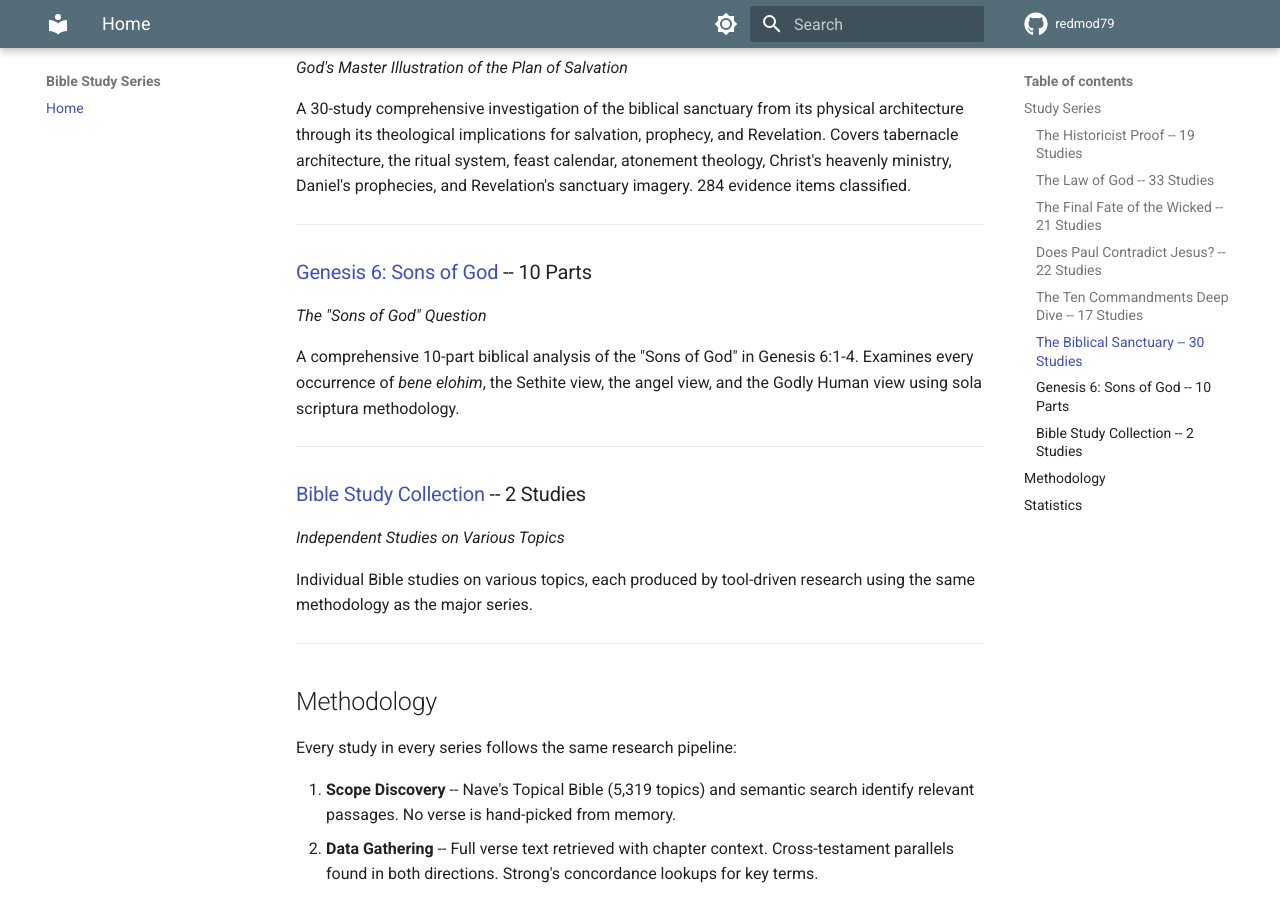
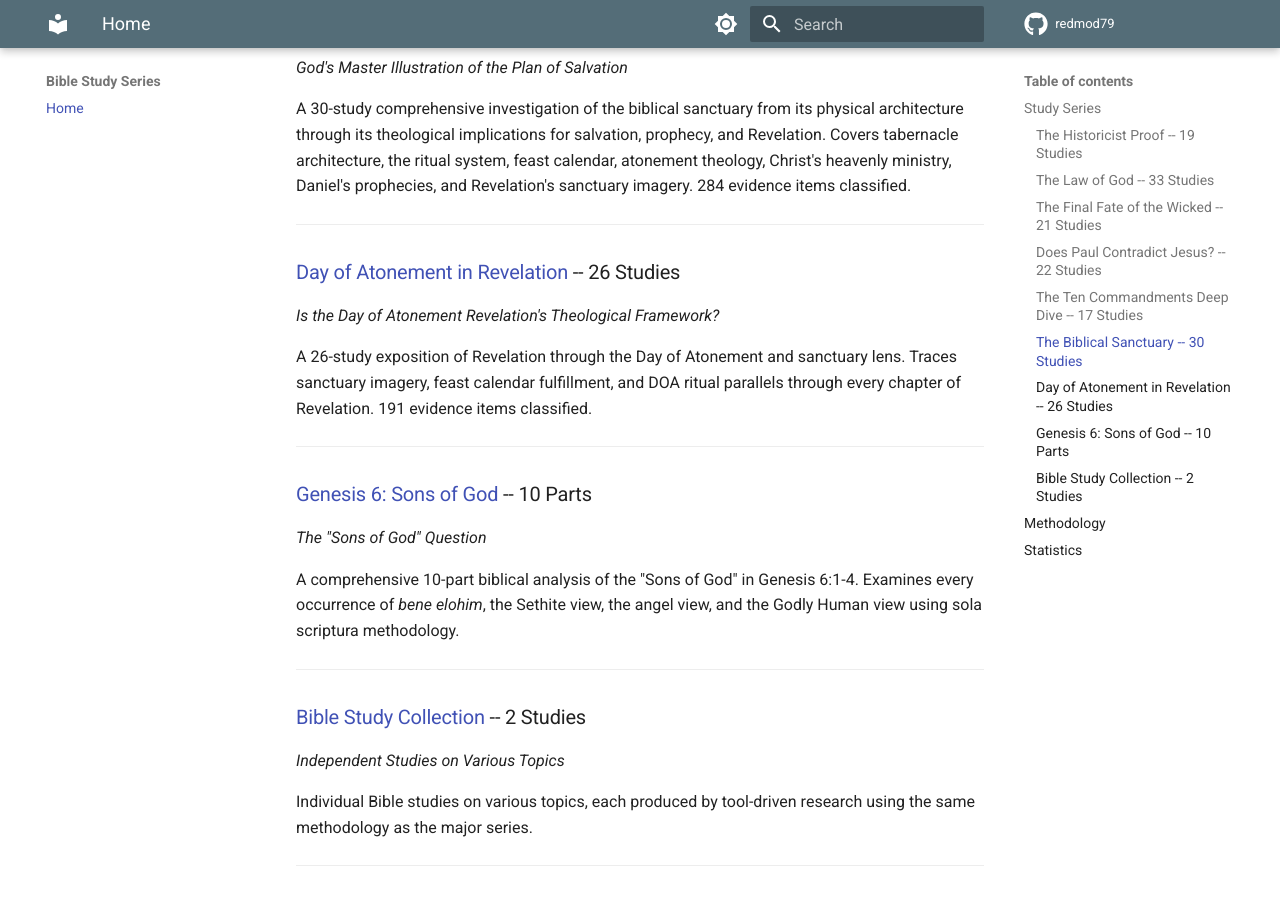
Before and after one commit to redmod79/bible-study-hub, an MkDocs documentation site: the page built from docs/index.md, in a window 1280 px wide and 900 px high, scrolled down 1518 px. Built offline with MkDocs 1.6.1 and Material for MkDocs 9.7.7, drawn with Linux system fonts in a browser that asks for light colours; some of the changed text lies outside the part shown.

Commit message:
Add Day of Atonement in Revelation series to hub
26-study exposition now live at rev-website.

Co-Authored-By: Claude Opus 4.6 (1M context) <noreply@anthropic.com>

```diff
--- a/docs/index.md
+++ b/docs/index.md
@@ -56,6 +56,14 @@ A 30-study comprehensive investigation of the biblical sanctuary from its physic
 
 ---
 
+### [Day of Atonement in Revelation](https://redmod79.github.io/rev-website/) -- 26 Studies
+
+*Is the Day of Atonement Revelation's Theological Framework?*
+
+A 26-study exposition of Revelation through the Day of Atonement and sanctuary lens. Traces sanctuary imagery, feast calendar fulfillment, and DOA ritual parallels through every chapter of Revelation. 191 evidence items classified.
+
+---
+
 ### [Genesis 6: Sons of God](https://redmod79.github.io/genesis-6-website/) -- 10 Parts
 
 *The "Sons of God" Question*
@@ -101,6 +109,7 @@ Every study in every series follows the same research pipeline:
 | [Does Paul Contradict Jesus?](https://redmod79.github.io/pvj-website/) | 22 | Evidence tiers (8 levels) |
 | [The Ten Commandments](https://redmod79.github.io/cmd-website/) | 17 | Evidence tiers (8 levels) |
 | [The Biblical Sanctuary](https://redmod79.github.io/sanc-website/) | 30 | Evidence classification (284 items) |
+| [Day of Atonement in Revelation](https://redmod79.github.io/rev-website/) | 26 | Evidence classification (191 items) |
 | [Genesis 6: Sons of God](https://redmod79.github.io/genesis-6-website/) | 10 parts | Sola scriptura analysis |
 | [Bible Study Collection](https://redmod79.github.io/bible-topics-website/) | 2 | Tool-driven research |
-| **Total** | **154+ studies** | |
+| **Total** | **180+ studies** | |
```
